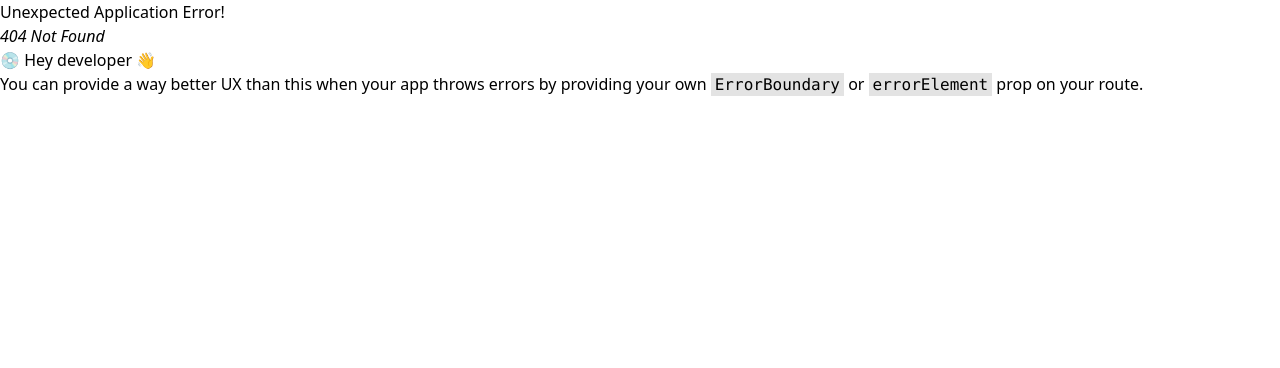
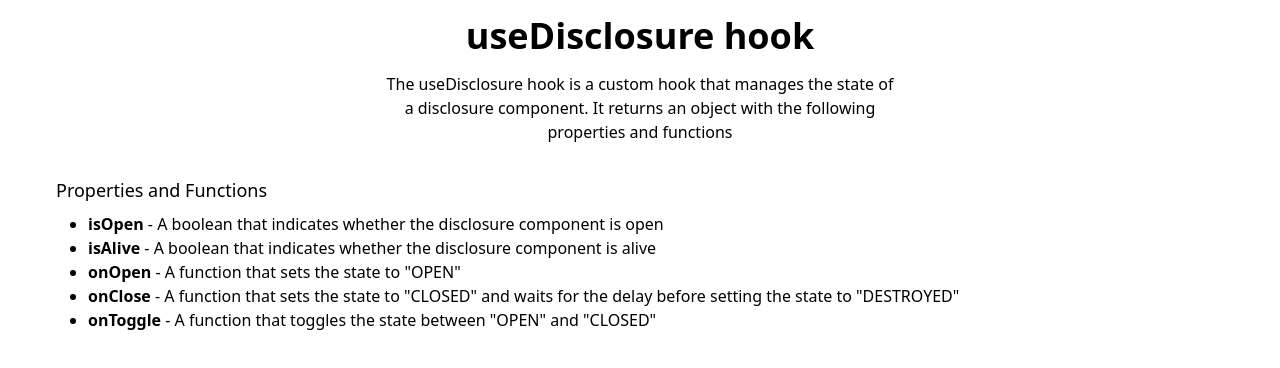
Before and after one commit to moshfiqrony/portfolio, a React (Vite) app: page /hooks/use-disclosure in a window 1280 px wide. Before the commit this address had no page. Shown: the top 368 px of the page. Built offline with nearby package versions, Linux system fonts and the light colour scheme.

Commit message:
Add new components and pages

```diff
--- /dev/null
+++ b/src/components/common/Layouts.jsx
@@ -0,0 +1,19 @@
+export function Layout({ header, description, children }) {
+    return (
+        <div className="Layout-root flex justify-center">
+            <div className="Layout-content w-full max-w-[1200px] p-4 flex flex-col gap-8">
+                <div className="Layout-headerWrapper flex gap-4 flex-col">
+                    <div className="Layout-heading text-4xl font-bold w-full text-center">
+                        {header}
+                    </div>
+                    {description && (
+                        <div className="Layout description text-center max-w-[512px] mx-auto">
+                            {description}
+                        </div>
+                    )}
+                </div>
+                <div className="Layout-mainContent">{children}</div>
+            </div>
+        </div>
+    );
+}
--- /dev/null
+++ b/src/components/common/List.jsx
@@ -0,0 +1,10 @@
+export default function List({ children, heading }) {
+    return (
+        <div className="List-root">
+            <div className="List-heading text-lg font-medium">{heading}</div>
+            <div className="List-listWrapper mt-2">
+                <ul className="List-list">{children}</ul>
+            </div>
+        </div>
+    );
+}
--- /dev/null
+++ b/src/components/common/ListItem.jsx
@@ -0,0 +1,3 @@
+export default function ListItem({ children }) {
+    return <li className="ListItem-root text-md list-disc ml-8">{children}</li>;
+}
--- /dev/null
+++ b/src/hooks/useDisclosure.js
@@ -0,0 +1,45 @@
+import { useCallback, useEffect, useRef, useState } from 'react';
+
+/**
+ * A hook to manage the state of a disclosure component
+ * @param {number} delay - The delay in milliseconds to wait before setting the state to false
+ * @returns {{isOpen, isAlive, onOpen, onClose, onToggle}} - The state and functions to manage the state
+ */
+export default function useDisclosure(delay = 0) {
+    const [state, setState] = useState('DESTROYED');
+    const delayRef = useRef(null);
+
+    useEffect(() => {
+        return () => {
+            clearTimeout(delayRef.current);
+        };
+    }, []);
+
+    const onClose = useCallback(() => {
+        setState('CLOSED');
+        delayRef.current = setTimeout(() => {
+            setState('DESTROYED');
+        }, delay);
+    }, [delay, setState]);
+
+    const onOpen = useCallback(() => setState('OPEN'), []);
+    const onToggle = useCallback(
+        () =>
+            setState((prev) => {
+                if (prev) {
+                    onClose();
+                } else {
+                    onOpen();
+                }
+            }),
+        []
+    );
+
+    return {
+        isOpen: state === 'OPEN',
+        isAlive: state !== 'DESTROYED',
+        onOpen,
+        onClose,
+        onToggle,
+    };
+}
--- a/src/pages/OpeningPortalAnimation.jsx
+++ b/src/pages/Components/OpeningPortalAnimation.jsx
@@ -1,7 +1,7 @@
 import { motion } from 'framer-motion';
 import { useRef, useState } from 'react';
-import HomeButton from '../components/HomeButton';
-import { PrimaryButton, TextButton } from '../components/common/Buttons';
+import HomeButton from '../../components/HomeButton';
+import { PrimaryButton, TextButton } from '../../components/common/Buttons';
 
 export default function OpeningPortalAnimation() {
     const [isOpen, setIsOpen] = useState(false);
--- a/src/pages/Home.jsx
+++ b/src/pages/Home/Home.jsx
@@ -1,14 +1,15 @@
-import { NavLink } from 'react-router-dom';
+import { Link } from 'react-router-dom';
+import content from './content.json';
 
 export default function Home() {
     return (
         <div className="h-screen overflow-auto">
-            <div class=" max-w-[580px] m-auto p-5">
+            <div className=" max-w-[580px] m-auto p-5">
                 <div className="my-8">
-                    <h1 class="text-center text-3xl font-bold">
+                    <h1 className="text-center text-3xl font-bold">
                         Hi I am Md. Moshfiqur Rahman Rony
                     </h1>
-                    <p class="text-center text-lg">
+                    <p className="text-center text-lg">
                         Currently working as a Software engineer at{' '}
                         <a href="https://twitter.com/worklife_hq">
                             Worklife, Inc.
@@ -95,11 +96,15 @@ export default function Home() {
                         RND/Playground/Portfolio
                     </h3>
                     <ul className="list-disc ml-8">
-                        <li>
-                            <NavLink to="/opening-portal-animation">
-                                Opening portal animation
-                            </NavLink>
-                        </li>
+                        {content.rnd_playground_portfolio.projects.map(
+                            (project) => (
+                                <li key={project.id}>
+                                    <Link to={project.link}>
+                                        {project.title}
+                                    </Link>
+                                </li>
+                            )
+                        )}
                     </ul>
                 </div>
             </div>
--- /dev/null
+++ b/src/pages/Home/content.json
@@ -0,0 +1,18 @@
+{
+    "rnd_playground_portfolio": {
+        "projects": [
+            {
+                "id": "use-disclosure-hook",
+                "title": "useDisclosure hook with isAlive state",
+                "description": "A custom hook inspired from Chakra UI's useDisclosure hook with an additional isAlive state",
+                "link": "/hooks/use-disclosure"
+            },
+            {
+                "id": "opening-portal-animation",
+                "title": "Opening portal animation",
+                "description": "A simple opening portal animation using CSS and HTML",
+                "link": "/components/opening-portal-animation"
+            }
+        ]
+    }
+}
--- /dev/null
+++ b/src/pages/Home/index.js
@@ -0,0 +1,3 @@
+import Home from './Home';
+
+export default Home;
--- /dev/null
+++ b/src/pages/Hooks/UseDisclosure.jsx
@@ -0,0 +1,57 @@
+import { Layout } from '../../components/common/Layouts';
+import List from '../../components/common/List';
+import ListItem from '../../components/common/ListItem';
+
+const content = {
+    props: [
+        {
+            name: 'isOpen',
+            type: 'boolean',
+            description:
+                'A boolean that indicates whether the disclosure component is open',
+        },
+        {
+            name: 'isAlive',
+            type: 'boolean',
+            description:
+                'A boolean that indicates whether the disclosure component is alive',
+        },
+        {
+            name: 'onOpen',
+            type: 'function',
+            description: 'A function that sets the state to "OPEN"',
+        },
+        {
+            name: 'onClose',
+            type: 'function',
+            description:
+                'A function that sets the state to "CLOSED" and waits for the delay before setting the state to "DESTROYED"',
+        },
+        {
+            name: 'onToggle',
+            type: 'function',
+            description:
+                'A function that toggles the state between "OPEN" and "CLOSED"',
+        },
+    ],
+};
+
+export default function UseDisclosure() {
+    return (
+        <Layout
+            header="useDisclosure hook"
+            description="The useDisclosure hook is a custom hook that manages the state
+        of a disclosure component. It returns an object with the
+        following properties and functions"
+        >
+            <List heading={'Properties and Functions'}>
+                {content.props.map((prop) => (
+                    <ListItem key={prop.name}>
+                        <span className="font-semibold">{prop.name}</span> -{' '}
+                        {prop.description}
+                    </ListItem>
+                ))}
+            </List>
+        </Layout>
+    );
+}
```
Also changed, not shown: src/App.jsx (+22 -3 lines).
